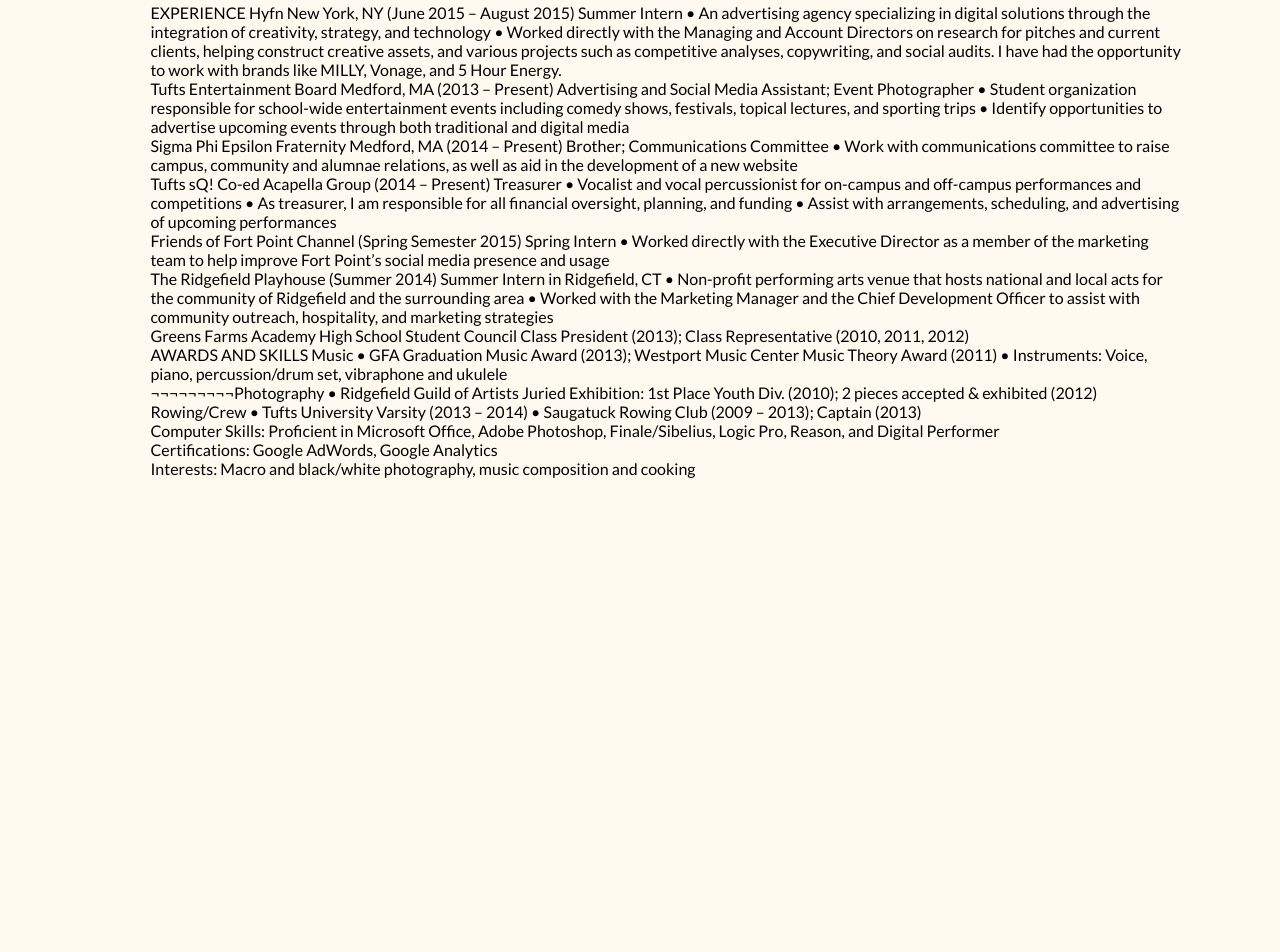
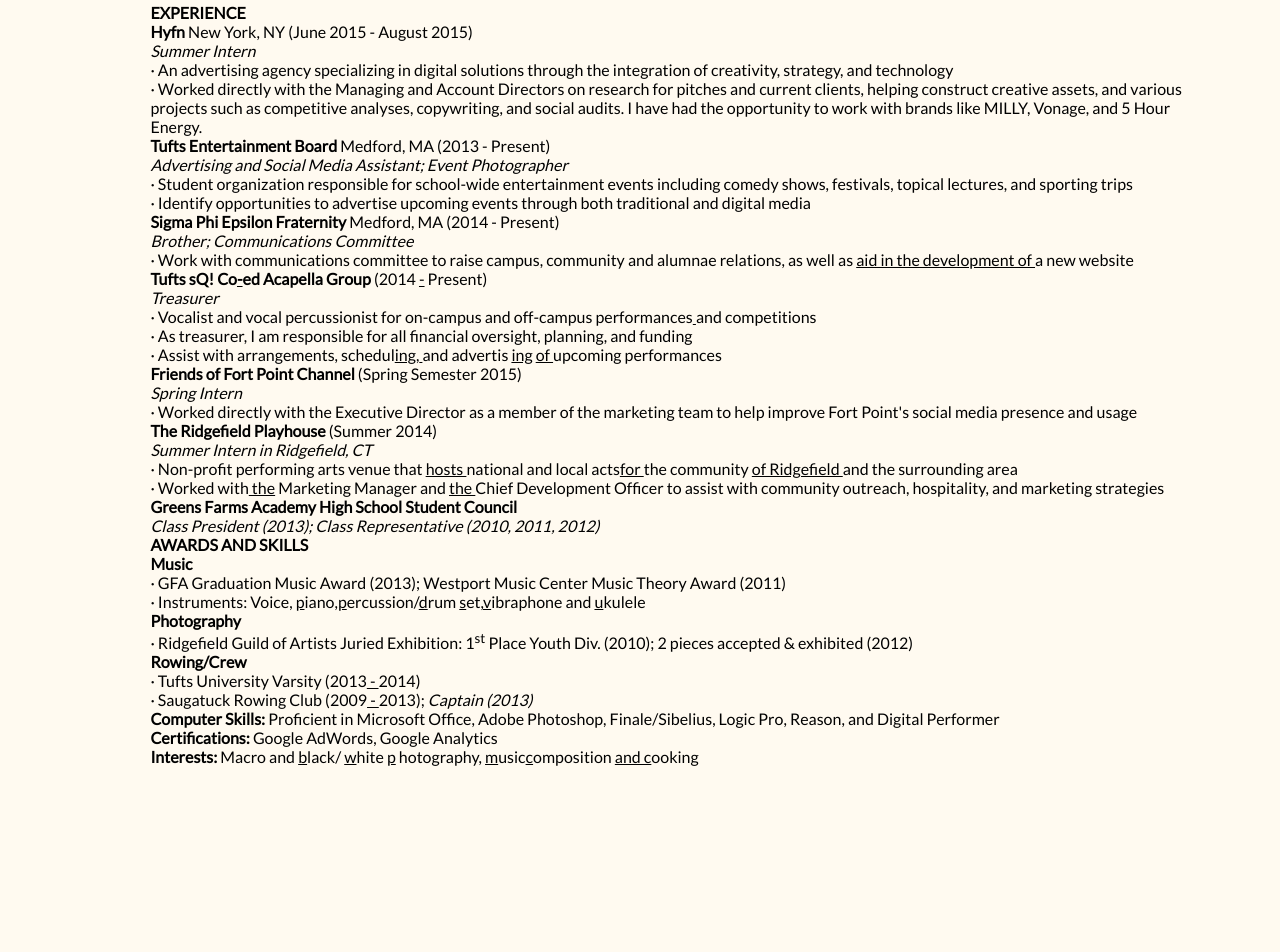
Before and after one commit to glicklichl/glicklichl.github.io, a plain HTML site: page index.html in a window 1280 px wide. Shown: the part 1184-2136 px from the top of the page. Drawn offline with nearby package versions, Linux system fonts and the light colour scheme; a script that the page names is missing; a web font is replaced by a local one.

Commit message:
Update index.html

```diff
--- a/index.html
+++ b/index.html
@@ -57,31 +57,147 @@ My name is Lee Glicklich and I am an undergraduate student at Tufts University s
 
 <ul>
 <br />
-<p>EXPERIENCE  Hyfn New York, NY (June 2015 &ndash; August 2015)  Summer Intern &bull; An advertising agency specializing in digital solutions through the integration of creativity, strategy, and technology &bull; Worked directly with the Managing and Account Directors on research for pitches and current clients, helping construct creative assets, and various projects such as competitive analyses, copywriting, and social audits. I have had the opportunity to work with brands like MILLY, Vonage, and 5 Hour Energy.</p>
-
-<p>Tufts Entertainment Board Medford, MA (2013 &ndash; Present)  Advertising and Social Media Assistant; Event Photographer &bull; Student organization responsible for school-wide entertainment events including comedy shows, festivals, topical lectures, and sporting trips  &bull; Identify opportunities to advertise upcoming events through both traditional and digital media</p>
-
-<p>Sigma Phi Epsilon Fraternity Medford, MA (2014 &ndash; Present)  Brother; Communications Committee &bull; Work with communications committee to raise campus, community and alumnae relations, as well as aid in the development of a new website </p>
-
-<p>Tufts sQ! Co-ed Acapella Group (2014 &ndash; Present)  Treasurer &bull; Vocalist and vocal percussionist for on-campus and off-campus performances and competitions &bull; As treasurer, I am responsible for all financial oversight, planning, and funding &bull; Assist with arrangements, scheduling, and advertising of upcoming performances </p>
-
-<p>Friends of Fort Point Channel (Spring Semester 2015)  Spring Intern &bull; Worked directly with the Executive Director as a member of the marketing team to help improve Fort Point&rsquo;s social media presence and usage </p>
-
-<p>The Ridgefield Playhouse (Summer 2014)   Summer Intern in Ridgefield, CT &bull; Non-profit performing arts venue that hosts national and local acts for the community of Ridgefield and the surrounding area  &bull; Worked with the Marketing Manager and the Chief Development Officer to assist with community outreach, hospitality, and marketing strategies</p>
-
-<p>Greens Farms Academy High School Student Council   Class President (2013); Class Representative (2010, 2011, 2012)</p>
-
-<p>AWARDS AND SKILLS Music &bull; GFA Graduation Music Award (2013); Westport Music Center Music Theory Award (2011) &bull; Instruments: Voice, piano, percussion/drum set, vibraphone and ukulele</p>
-
-<p>&not;&not;&not;&not;&not;&not;&not;&not;&not;Photography &bull; Ridgefield Guild of Artists Juried Exhibition: 1st Place Youth Div. (2010); 2 pieces accepted &amp; exhibited (2012)</p>
-
-<p>Rowing/Crew &bull; Tufts University Varsity (2013 &ndash; 2014) &bull; Saugatuck Rowing Club (2009 &ndash; 2013); Captain (2013)</p>
-
-<p>Computer Skills: Proficient in Microsoft Office, Adobe Photoshop, Finale/Sibelius, Logic Pro, Reason, and Digital Performer</p>
-
-<p>Certifications: Google AdWords, Google Analytics </p>
-
-<p>Interests: Macro and black/white photography, music composition and cooking  </p>
+<div>
+	<p>
+		<strong>EXPERIENCE </strong>
+	</p>
+</div>
+<p>
+	<strong>Hyfn </strong>
+	New York, NY (June 2015 - August 2015)
+</p>
+<p>
+	<em>Summer Intern</em>
+</p>
+<p>
+	&#183; An advertising agency specializing in digital solutions through the integration of creativity, strategy, and technology<strong></strong>
+</p>
+<p>
+	&#183; Worked directly with the Managing and Account Directors on research for pitches and current clients, helping construct creative assets, and various
+	projects such as competitive analyses, copywriting, and social audits. I have had the opportunity to work with brands like MILLY, Vonage, and 5 Hour
+	Energy.<strong></strong>
+</p>
+<p>
+	<strong>Tufts Entertainment Board</strong>
+	Medford, MA (2013 - Present)
+</p>
+<p>
+	<strong> </strong>
+	<em>Advertising and Social Media Assistant; Event Photographer<strong></strong></em>
+</p>
+<p>
+	&#183; Student organization responsible for school-wide entertainment events including comedy shows, festivals, topical lectures, and sporting trips
+</p>
+<p>
+	&#183; Identify opportunities to advertise upcoming events through both traditional and digital media
+</p>
+<p>
+	<strong>Sigma Phi Epsilon Fraternity </strong>
+	Medford, MA (2014 - Present)
+</p>
+<p>
+	<strong> </strong>
+	<em>Brother; Communications Committee</em>
+</p>
+<p>
+&#183; Work with communications committee to raise campus, community and alumnae relations, as well as	<ins cite="mailto:Andrew%20Glicklich" datetime="2015-02-06T01:24">aid in the development of </ins>a new website
+</p>
+<p>
+	<strong>Tufts sQ! Co<ins cite="mailto:Andrew%20Glicklich" datetime="2015-02-06T01:24">-</ins>ed Acapella Group</strong>
+	(2014 <ins cite="mailto:Andrew%20Glicklich" datetime="2015-02-06T01:29">-</ins> Present)
+</p>
+<p>
+	<em> Treasurer</em>
+</p>
+<p>
+	&#183; Vocalist and vocal percussionist for on-campus and off-campus performances<ins cite="mailto:Andrew%20Glicklich" datetime="2015-02-06T01:24"> </ins>
+	and competitions
+</p>
+<p>
+&#183; As treasurer, I am responsible for all financial oversight, planning, and funding	<ins cite="mailto:Andrew%20Glicklich" datetime="2015-02-06T01:25"></ins>
+</p>
+<p>
+&#183; Assist with arrangements, schedul<ins cite="mailto:Andrew%20Glicklich" datetime="2015-02-06T01:25">ing</ins>,<ins cite="mailto:Andrew%20Glicklich" datetime="2015-02-06T01:25"> </ins>and advertis	<ins cite="mailto:Andrew%20Glicklich" datetime="2015-02-06T01:25">ing</ins> <ins cite="mailto:Andrew%20Glicklich" datetime="2015-02-06T01:25">of </ins>
+	upcoming performances
+</p>
+<p>
+	<strong>Friends of Fort Point Channel </strong>
+	(Spring Semester 2015)
+</p>
+<p>
+	<em> Spring Intern</em>
+</p>
+<p>
+	&#183; Worked directly with the Executive Director as a member of the marketing team to help improve Fort Point's social media presence and usage
+</p>
+<p>
+	<strong></strong>
+</p>
+<p>
+	<strong>The Ridgefield Playhouse </strong>
+	(Summer 2014)
+</p>
+<p>
+	<em> Summer Intern in Ridgefield, CT</em>
+</p>
+<p>
+&#183; Non-profit performing arts venue that <ins cite="mailto:Andrew%20Glicklich" datetime="2015-02-06T01:26">hosts </ins>national and local acts<ins cite="mailto:Andrew%20Glicklich" datetime="2015-02-06T01:26">for </ins>the community	<ins cite="mailto:Andrew%20Glicklich" datetime="2015-02-06T01:26">of Ridgefield </ins>and the surrounding area
+</p>
+<p>
+&#183; Worked with<ins cite="mailto:Andrew%20Glicklich" datetime="2015-02-06T01:26"> the</ins> Marketing Manager and	<ins cite="mailto:Andrew%20Glicklich" datetime="2015-02-06T01:26">the </ins>Chief Development Officer to assist with community outreach, hospitality, and
+	marketing strategies
+</p>
+<p>
+	<strong>Greens Farms Academy High School Student Council</strong>
+</p>
+<p>
+	<strong><em> </em></strong>
+	<em>Class President (2013); Class Representative (2010, 2011, 2012)</em>
+</p>
+<p>
+	<em></em>
+</p>
+<div>
+	<p>
+		<strong>AWARDS AND SKILLS</strong>
+	</p>
+</div>
+<p>
+	<strong>Music</strong>
+</p>
+<p>
+	&#183; GFA Graduation Music Award (2013); Westport Music Center Music Theory Award (2011)
+</p>
+<p>
+&#183; Instruments: Voice, <ins cite="mailto:Andrew%20Glicklich" datetime="2015-02-06T01:29">p</ins>iano,<ins cite="mailto:Andrew%20Glicklich" datetime="2015-02-06T01:29">p</ins>ercussion/<ins cite="mailto:Andrew%20Glicklich" datetime="2015-02-06T01:29">d</ins>rum <ins cite="mailto:Andrew%20Glicklich" datetime="2015-02-06T01:30">s</ins>et,<ins cite="mailto:Andrew%20Glicklich" datetime="2015-02-06T01:30">v</ins>ibraphone and	<ins cite="mailto:Andrew%20Glicklich" datetime="2015-02-06T01:30">u</ins>kulele
+</p>
+<p>
+	<strong>&#173;&#173;&#173;&#173;&#173;&#173;&#173;&#173;&#173;Photography</strong>
+</p>
+<p>
+	&#183; Ridgefield Guild of Artists Juried Exhibition: 1<sup>st</sup> Place Youth Div. (2010); 2 pieces accepted &amp; exhibited (2012)
+</p>
+<p>
+	<strong>Rowing/Crew</strong>
+</p>
+<p>
+	&#183; Tufts University Varsity (2013<ins cite="mailto:Andrew%20Glicklich" datetime="2015-02-06T01:29"> - </ins>2014)
+</p>
+<p>
+	&#183; Saugatuck Rowing Club (2009<ins cite="mailto:Andrew%20Glicklich" datetime="2015-02-06T01:29"> - </ins>2013); <em>Captain (2013)</em>
+</p>
+<p>
+	<strong>Computer Skills: </strong>
+	Proficient in Microsoft Office, Adobe Photoshop, Finale/Sibelius, Logic Pro, Reason, and Digital Performer
+</p>
+<p>
+	<strong>Certifications: </strong>
+	Google AdWords, Google Analytics <strong></strong>
+</p>
+<p>
+	<strong>Interests: </strong>
+Macro and <ins cite="mailto:Andrew%20Glicklich" datetime="2015-02-06T01:28">b</ins>lack/	<ins cite="mailto:Andrew%20Glicklich" datetime="2015-02-06T01:28">w</ins>hite <ins cite="mailto:Andrew%20Glicklich" datetime="2015-02-06T01:28">p</ins>
+hotography, <ins cite="mailto:Andrew%20Glicklich" datetime="2015-02-06T01:28">m</ins>usic<ins cite="mailto:Andrew%20Glicklich" datetime="2015-02-06T01:28">c</ins>omposition	<ins cite="mailto:Andrew%20Glicklich" datetime="2015-02-06T01:28"> and c</ins>ooking <strong></strong>
 </p>
 </div>
     </div>
```
